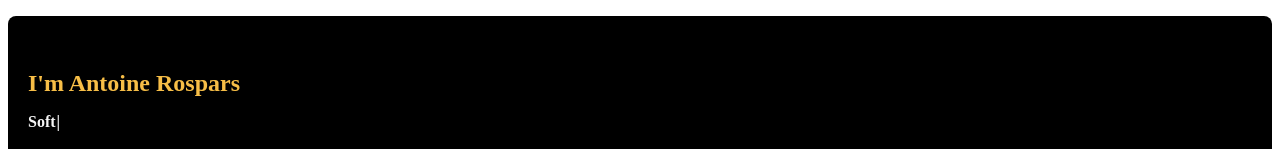
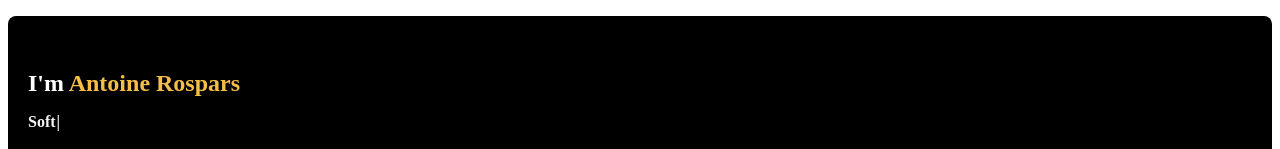
Before and after one commit to P4ST4S/portfolio-react-vite, a React (Vite) app: page / in a window 1280 px wide. Shown: the part 139-288 px from the top of the page. Built offline with nearby package versions, Linux system fonts and the light colour scheme.

Commit message:
chore: change color of title home page

```diff
--- a/src/pages/Home.tsx
+++ b/src/pages/Home.tsx
@@ -5,7 +5,9 @@ function Home() {
   return (
     <div className={styles.container}>
       HELLO!
-      <h1 className={styles.title}>I'm Antoine Rospars</h1>
+      <h1 className={styles.title}>
+        I'm <span>Antoine Rospars</span>
+      </h1>
       <h2 className={styles.description}>
         <Typer />
       </h2>
--- a/src/styles/pages/Home.module.css
+++ b/src/styles/pages/Home.module.css
@@ -5,9 +5,12 @@
 }
 
 .title {
-  color: #f7be47;
+  color: white;
   font-size: 24px;
   font-weight: bold;
+  span {
+    color: #f7be47;
+  }
 }
 
 .description {
@@ -34,7 +37,7 @@
   background-color: transparent;
   border-radius: 25px;
   border: 1px solid white;
-  & span {
+  span {
     color: white;
   }
 }
```
